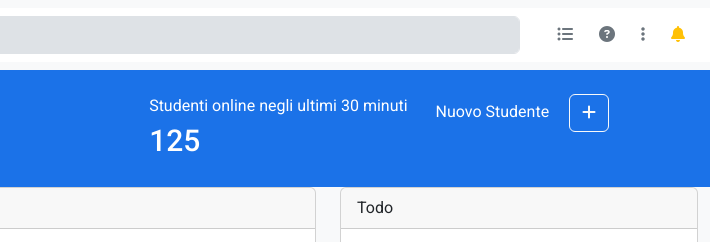
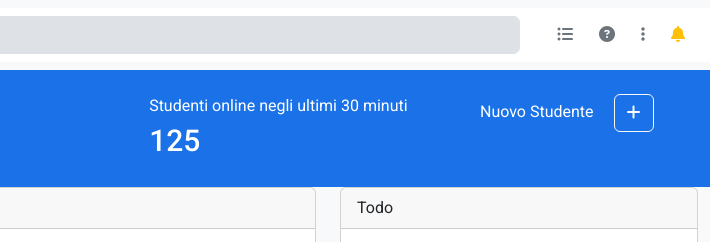
Before and after one commit to giorgiagalbullicavazzini/html-css-bootstrap-dashboard, a plain HTML site: page index.html in a window 1280 px wide. Shown: the top 242 px of the page, 570-1280 px from the left. Drawn offline with nearby package versions, Linux system fonts and the light colour scheme.

Commit message:
fix top-main distances

```diff
--- a/index.html
+++ b/index.html
@@ -105,7 +105,7 @@
       <!-- Top main -->
       <div class="container-fluid py-4" id="top-main">
         <div class="row row-cols-1 row-cols-md-3 gy-3">
-          <div class="col-lg-3 order-md-1">
+          <div class="col-lg-3 order-md-1 text-md-center">
             <span>Nuovo Studente</span>
             <span class="ms-3">
               <button type="button" class="btn btn-outline-light" data-bs-toggle="offcanvas" data-bs-target="#offcanvasExample" aria-controls="offcanvasExample">
```
